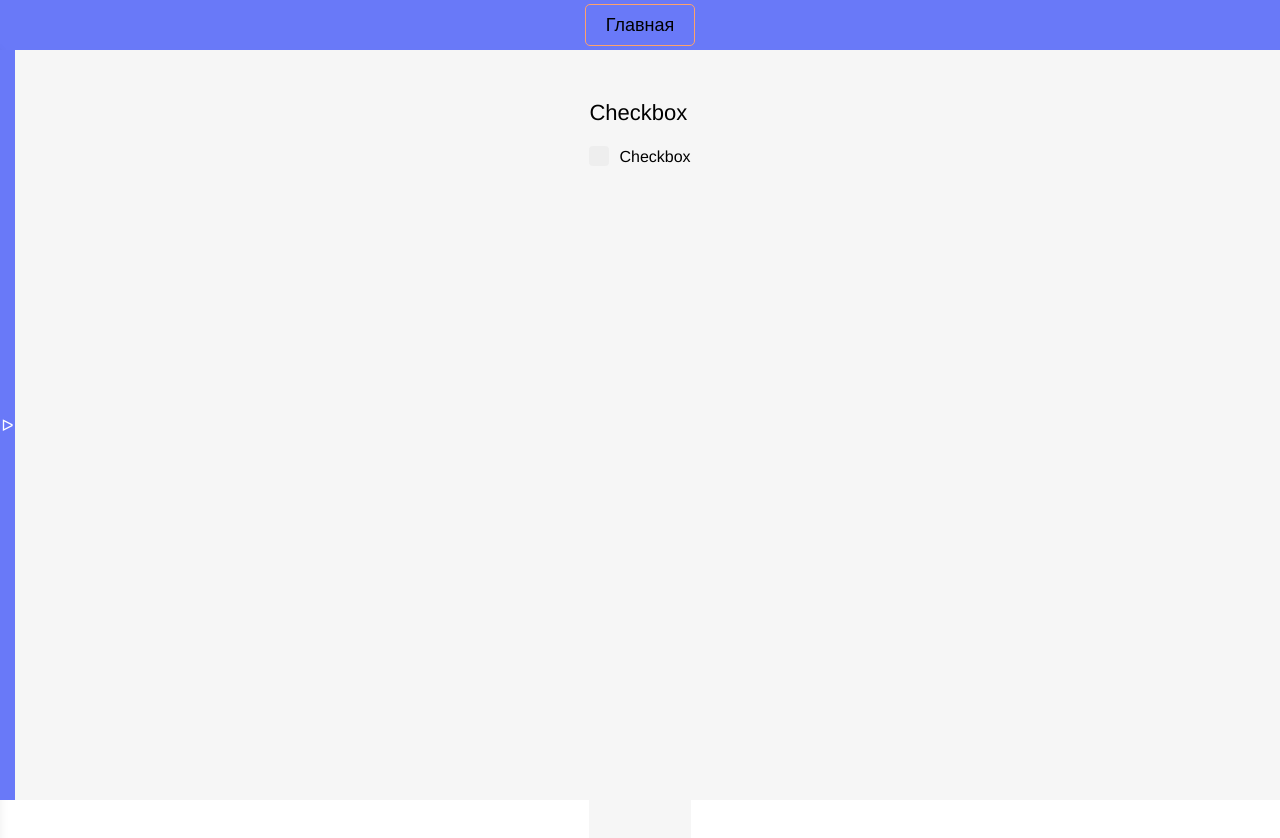
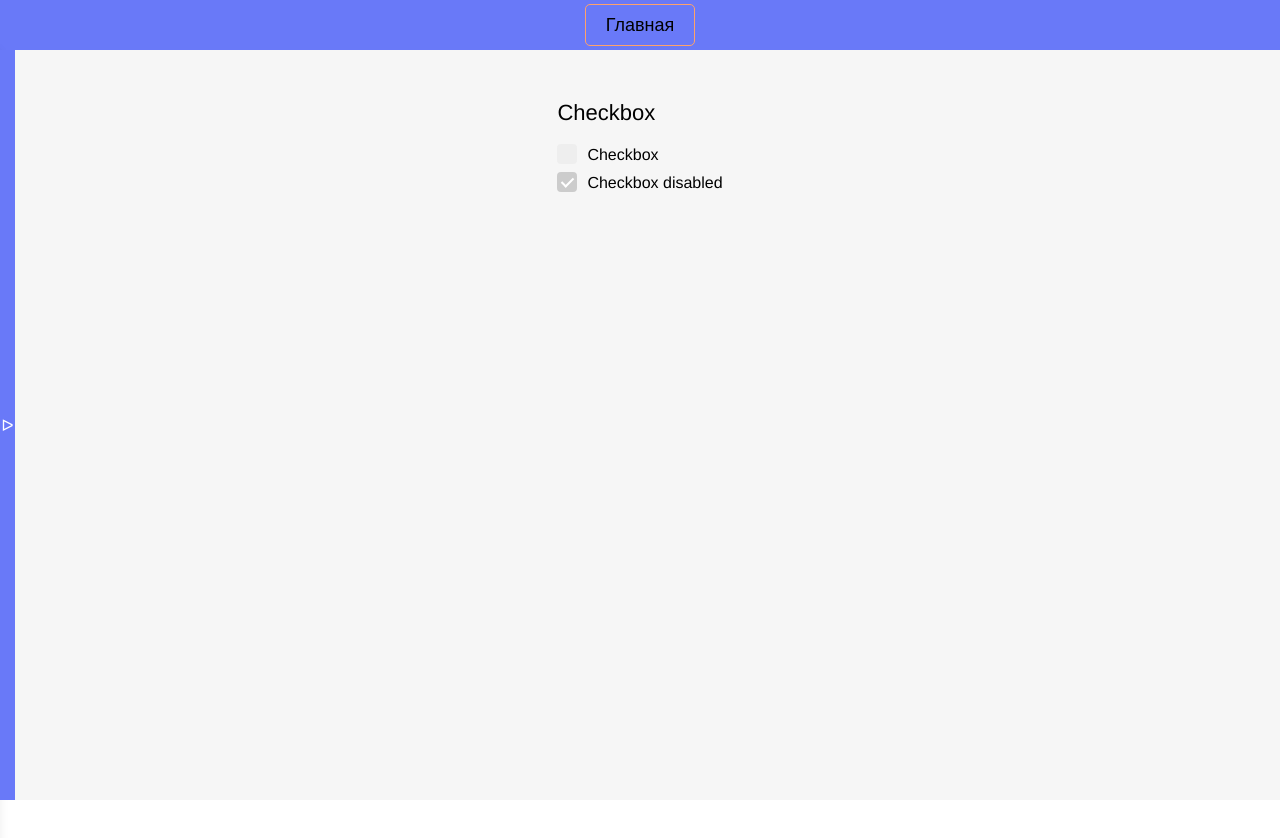
Before and after one commit to Crash2022/Vue-Design, a Vue app: page /checkbox in a window 1280 px wide. Shown: the top 838 px of the page. After the commit the page ends 800 px from the top, so only its background shows below. Built offline with nearby package versions, Linux system fonts and the light colour scheme.

Commit message:
fix: Checkbox disabled styles

```diff
--- a/src/pages/CheckboxPage.vue
+++ b/src/pages/CheckboxPage.vue
@@ -1,12 +1,34 @@
 <template>
     <div class="heading_2">Checkbox</div>
-    <custom-checkbox/>
+    <div class="checkbox_sample">
+        <custom-checkbox :id="'checkbox-one'"
+                         :name="'first_checkbox'"
+                         :value="'first_checkbox_value'"
+                         v-model:checked="checkboxActive"
+        />
+        <custom-checkbox :id="'checkbox-two'"
+                         :name="'second_checkbox'"
+                         :label="'Checkbox disabled'"
+                         :value="'second_checkbox_value'"
+                         v-model:checked="checkboxDisabled"
+                         :disabled="true"
+        />
+    </div>
 </template>
 
 <script setup>
 import CustomCheckbox from "@/shared/ui/CustomUI/CustomCheckbox.vue"
+import {ref} from 'vue'
+
+const checkboxActive = ref(false)
+const checkboxDisabled = ref(true)
+
 </script>
 
 <style lang="scss" scoped>
-
+.checkbox_sample {
+    > div {
+        margin-bottom: 10px;
+    }
+}
 </style>
--- a/src/shared/ui/CustomUI/CustomCheckbox.vue
+++ b/src/shared/ui/CustomUI/CustomCheckbox.vue
@@ -1,22 +1,60 @@
 <template>
-    <label class="container">
-        <span>{{label}}</span>
-        <input type="checkbox"/>
-        <span class="checkmark"></span>
-    </label>
+    <div class="checkbox_container">
+        <label class="checkbox_wrapper">
+            <span>{{label}}</span>
+            <input type="checkbox"
+                   :id="id"
+                   :name="name"
+                   :value="value"
+                   :checked="checked"
+                   :disabled="disabled"
+                   @input="onChangeHandler($event)"
+            />
+            <span class="checkmark"></span>
+        </label>
+    </div>
 </template>
 
 <script setup>
+const emit = defineEmits(['update:checked'])
+
+const onChangeHandler = (e) => {
+    emit('update:checked', e.target.checked)
+}
+
 const props = defineProps({
+    id: {
+        type: String,
+        required: true
+    },
+    name: {
+        type: String,
+        required: true
+    },
+    value: {
+        type: String,
+        default: ''
+    },
+    checked: {
+        type: Boolean,
+        default: false
+    },
+    disabled: {
+        type: Boolean,
+        default: false
+    },
     label: {
         type: String,
         default: 'Checkbox'
-    }
+    },
 })
 </script>
 
 <style lang="scss" scoped>
-.container {
+.checkbox_container {
+
+}
+.checkbox_wrapper {
     position: relative;
     padding-left: 30px;
     padding-top: 2px;
@@ -28,7 +66,7 @@ const props = defineProps({
     user-select: none;
 }
 
-.container input {
+.checkbox_wrapper input {
     position: absolute;
     opacity: 0;
     cursor: pointer;
@@ -36,21 +74,26 @@ const props = defineProps({
     width: 0;
 }
 
-.container:hover input ~ .checkmark {
+.checkbox_wrapper:hover input ~ .checkmark {
     background-color: #ccc;
     transition: all 0.8s ease;
 }
 
-.container input:checked ~ .checkmark {
+.checkbox_wrapper input:checked ~ .checkmark {
     background-color: var(--primary);
     transition: all 0.8s ease;
 }
 
-.container input:checked ~ .checkmark:after {
+.checkbox_wrapper input:disabled ~ .checkmark {
+    background-color: #ccc;
+    cursor: default;
+}
+
+.checkbox_wrapper input:checked ~ .checkmark:after {
     display: block;
 }
 
-.container .checkmark:after {
+.checkbox_wrapper .checkmark:after {
     left: 7px;
     top: 3px;
     width: 5px;
```
